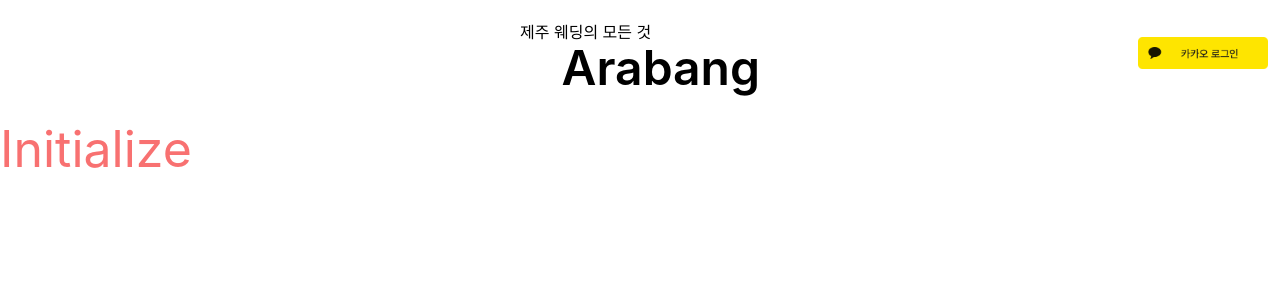
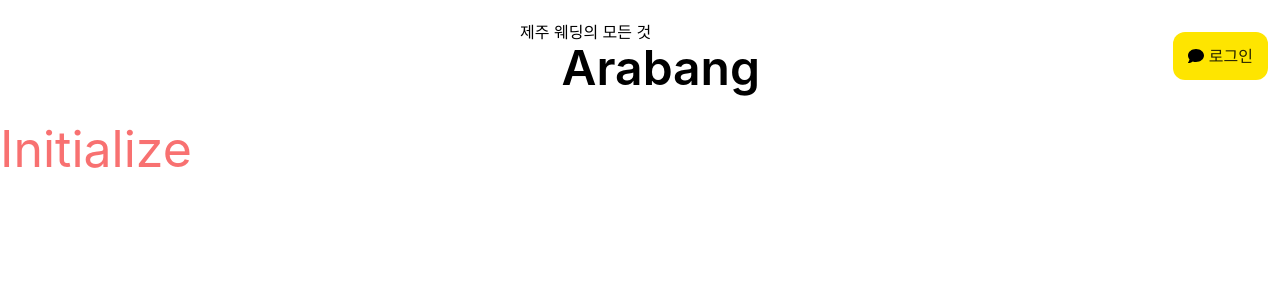
Before and after one commit to ChoJinmok/arabang_front, a Next.js app: page / in a window 1280 px wide. Shown: the top 300 px of the page. Built offline with nearby package versions, Linux system fonts and the light colour scheme; what emotion-reset would draw is missing.

Commit message:
[#6] feat: 카카오 로그인 버튼 직접 스타일링

```diff
--- a/components/Header.tsx
+++ b/components/Header.tsx
@@ -1,23 +1,10 @@
-import Image from 'next/image';
+import KakaoLoginButton from './KakaoLoginButton';
 
 interface HeaderProps {
   accessToken: string;
 }
 
 export default function Header({ accessToken }: HeaderProps) {
-  function receiveKakaoAuthorizationCode() {
-    const url = `${process.env.NEXT_PUBLIC_KAKAO_HOST
-    }/oauth/authorize?client_id=${process.env.NEXT_PUBLIC_REST_API_KEY
-    }&redirect_uri=${process.env.NEXT_PUBLIC_REDIRECT_URI
-    }&response_type=code`;
-
-    window.location.href = url;
-  }
-
-  function handleKakaoLoginClick() {
-    receiveKakaoAuthorizationCode();
-  }
-
   return (
     <header className="flex items-center flex-row-reverse w-screen relative h-28 px-3">
       <div className="w-60 absolute top-1/2 left-1/2 -translate-y-1/2 -translate-x-1/2">
@@ -25,9 +12,7 @@
         <h1 className="text-right text-5xl font-semibold">Arabang</h1>
       </div>
       <div>
-        <button type="button" onClick={handleKakaoLoginClick}>
-          <Image src="/images/kakao_login_medium_narrow.png" alt="kakao-login" width={130} height={50} />
-        </button>
+        <KakaoLoginButton />
       </div>
     </header>
   );
--- /dev/null
+++ b/components/KakaoLoginButton.tsx
@@ -0,0 +1,39 @@
+import { useCallback } from 'react';
+
+import styled from '@emotion/styled';
+
+import { FontAwesomeIcon } from '@fortawesome/react-fontawesome';
+import { faComment } from '@fortawesome/free-solid-svg-icons';
+
+const Button = styled.button({
+  padding: '12px 15px',
+  backgroundColor: '#FEE500',
+  borderRadius: '12px',
+
+  '& span': {
+    color: 'rgba(0, 0, 0, 0.85)',
+  },
+});
+
+export default function KakaoLoginButton() {
+  function receiveKakaoAuthorizationCode() {
+    const url = `${process.env.NEXT_PUBLIC_KAKAO_HOST
+    }/oauth/authorize?client_id=${process.env.NEXT_PUBLIC_REST_API_KEY
+    }&redirect_uri=${process.env.NEXT_PUBLIC_REDIRECT_URI
+    }&response_type=code`;
+
+    window.location.href = url;
+  }
+
+  const onKakaoLoginClick = useCallback(() => {
+    receiveKakaoAuthorizationCode();
+  }, []);
+
+  return (
+    <Button type="button" onClick={onKakaoLoginClick}>
+      <FontAwesomeIcon icon={faComment} color="#000000" />
+      {' '}
+      <span>로그인</span>
+    </Button>
+  );
+}
```
Also changed, not shown: public/images/kakao_login_medium_narrow.png (deleted).
